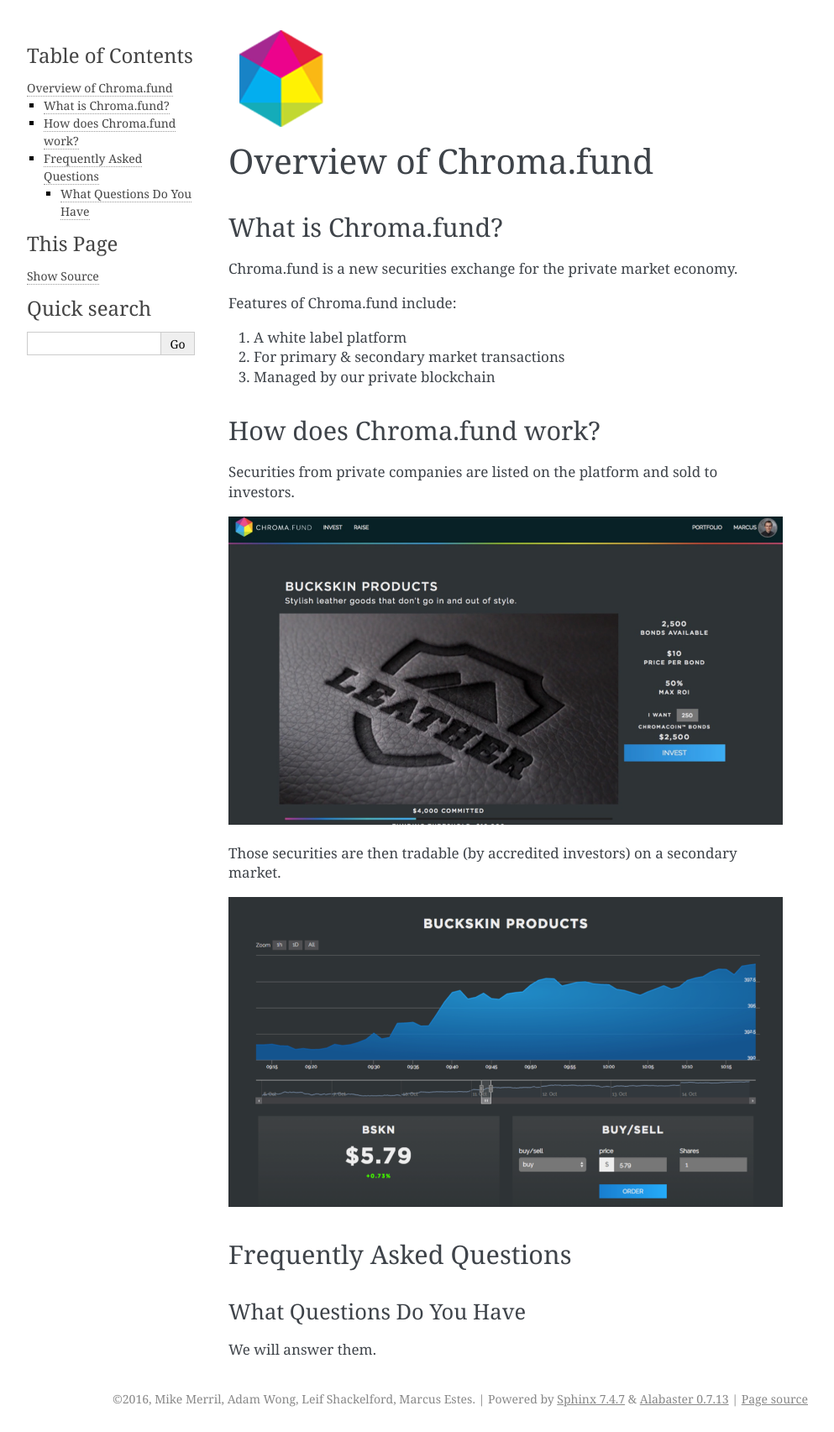
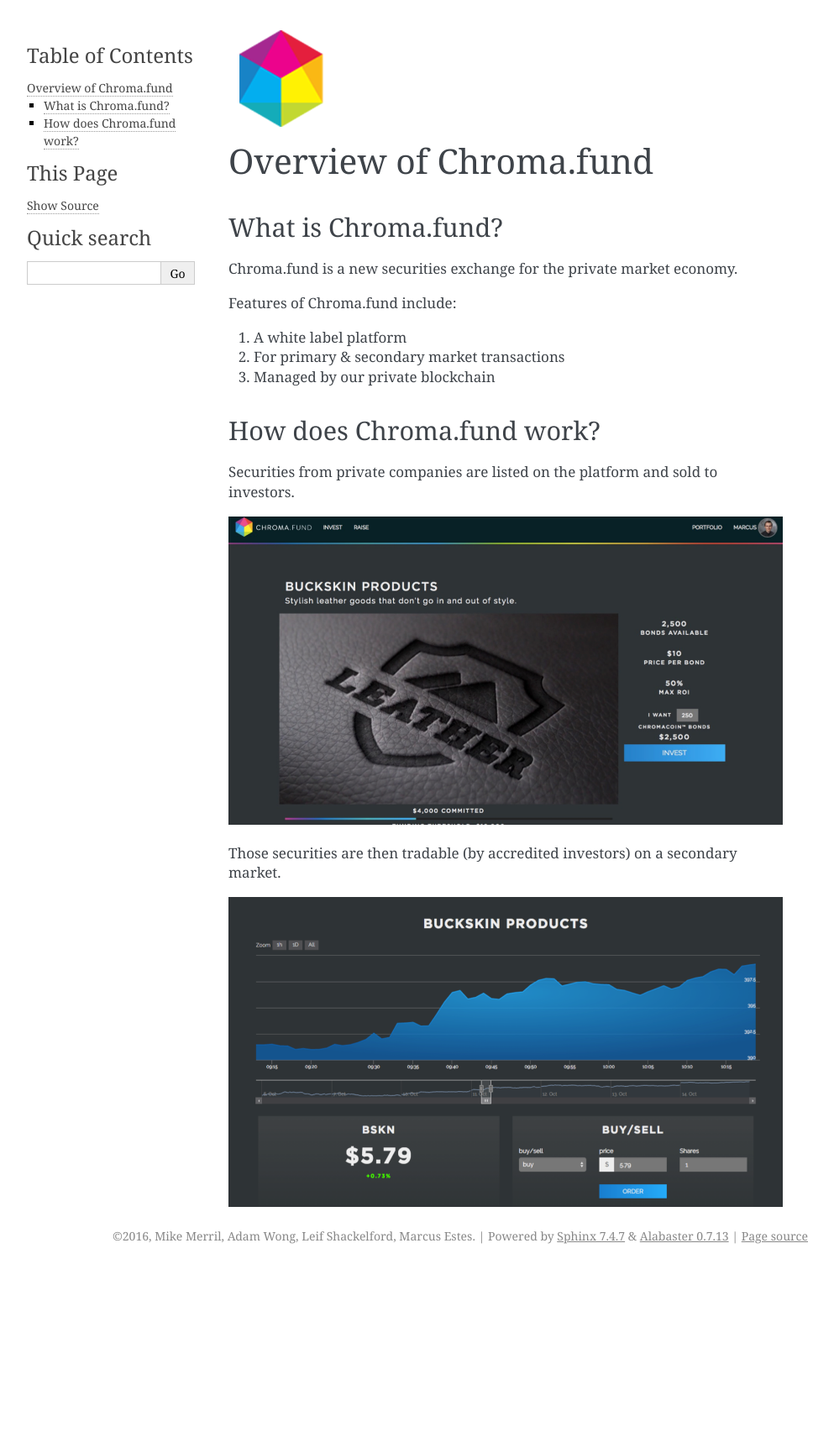
Before and after one commit to ChromaPDX/chroma-fund-docs, a Sphinx documentation site: the page built from docs/source/chroma_fund/overview.rst, in a window 1280 px wide. Shown: the whole page at 84% size, without its empty margins (148-1141 px from the left). Built offline with Sphinx 7.4.7, drawn with Linux system fonts in a browser that asks for light colours; after the commit the page ends 1511 px from its top, so only the background shows below that.

Commit message:
Update overview.rst

```diff
--- a/docs/source/chroma_fund/overview.rst
+++ b/docs/source/chroma_fund/overview.rst
@@ -24,12 +24,3 @@
 Those securities are then tradable (by accredited investors) on a secondary market.
 
 .. image:: /images/trading_example.png
-
-
-Frequently Asked Questions
---------------------------
-
-What Questions Do You Have
-~~~~~~~~~~~~~~~~~~~~~~~~~~
-
-We will answer them.
```
